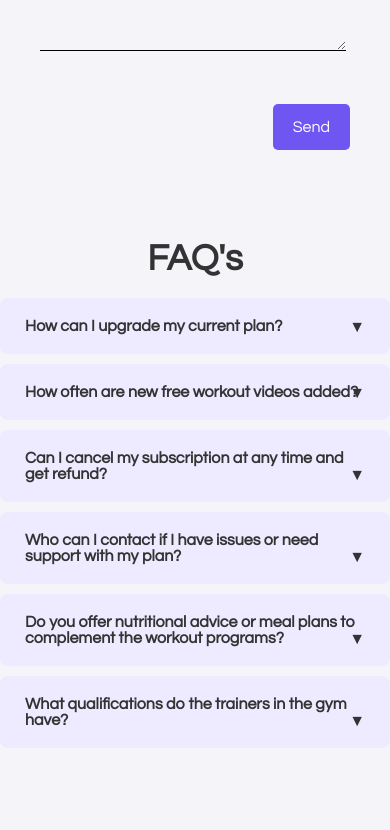
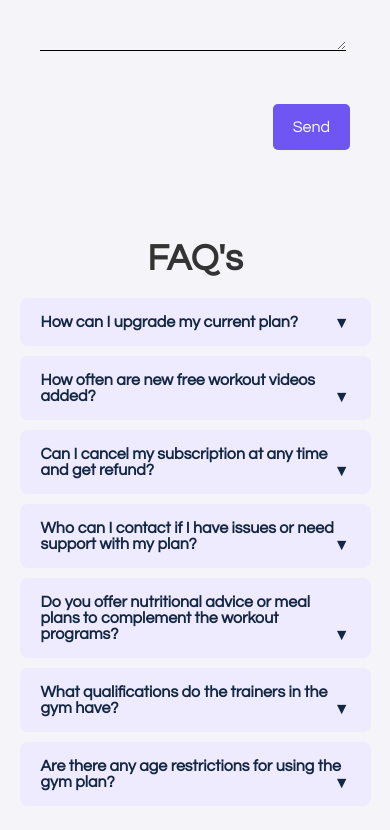
Before and after one commit to abhay-raj19/FitBody, a React (Vite) app: page / in a window 390 px wide. Shown: the part 6412-7242 px from the top of the page. Built offline with nearby package versions, Linux system fonts and the light colour scheme.

Commit message:
made FAQ section responsive and work in both dark and light mode
Signed-off-by: Manya Raghuvanshi <manyaraghuvanshi66@gmail.com>

```diff
--- a/src/components/UI/Support.jsx
+++ b/src/components/UI/Support.jsx
@@ -46,7 +46,11 @@ const Support = () => {
         answer:
           "Yes, you can customize your invoices by adding additional details that you deem necessary.",
       },
-
+      {
+        question: "Are there any age restrictions for using the gym plan?",
+        answer:
+          "Yes, you can customize your invoices by adding additional details that you deem necessary.",
+      },
   ];
 
 
--- a/src/styles/support.css
+++ b/src/styles/support.css
@@ -27,6 +27,7 @@
     cursor: pointer;
     position: relative;
     font-weight: bold;
+    color:var(--heading-color);
   }
 
   .faq-icon {
@@ -51,3 +52,17 @@
     max-height: 100px; /* Adjust as necessary */
     padding: 15px 20px;
   }
+
+  @media only screen and (max-width: 800px) {
+    .faq-container{
+      width: 70%;
+    }
+  }
+  @media only screen and (max-width: 400px) {
+    .faq-container{
+      width: 90%;
+    }
+    .faq-item{
+      padding:1px;
+    }
+  }
```
